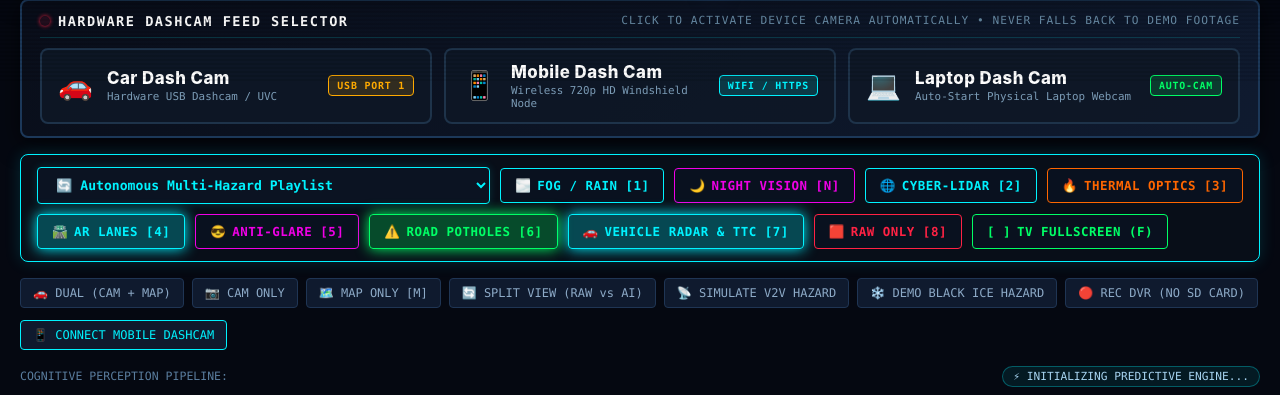
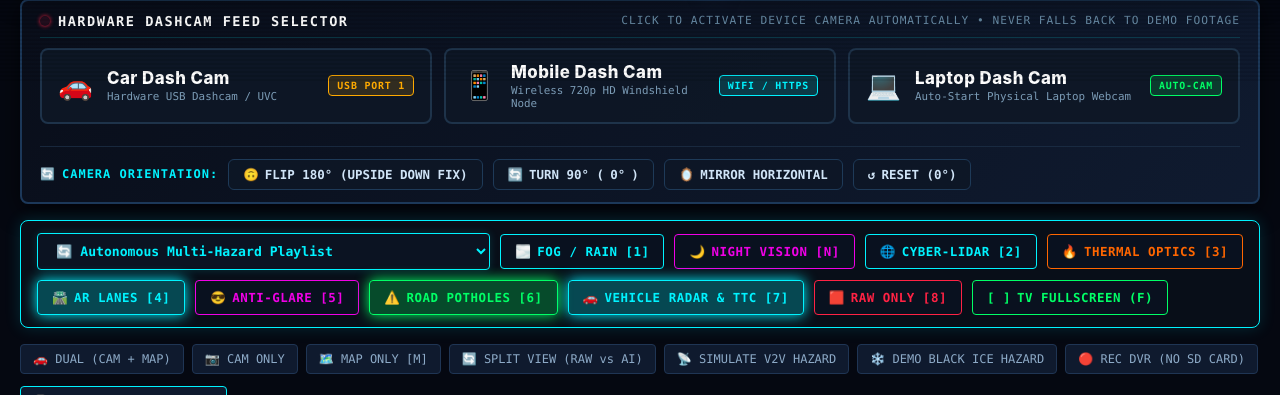
Before and after one commit to ShivaneshV/ClearDrive-AI, a Flask app: template templates/index.html in a window 1280 px wide. Shown: the part 719-1114 px from the top of the page. Run offline with Flask 3, Linux system fonts and the light colour scheme; the template is opened without the code that fills it, so the values that code supplies are empty; parts of the project's set-up code (start-up, migrations or seed data) failed here and were passed over.

Commit message:
feat(camera): Add camera rotation (180 flip, 90 turn, mirror) and optimize frame pipeline for ultra-smooth video

```diff
--- a/app.py
+++ b/app.py
@@ -124,6 +124,8 @@ current_source = 'auto'
 source_changed = False
 split_view_enabled = False
 force_traction_demo = False
+camera_rotation = 0       # 0, 90, 180, 270 degrees
+camera_flip_h = False     # Horizontal mirror flip
 
 # Live Hardware GPS State
 live_gps_lat = 18.5204
@@ -544,6 +546,18 @@ def process_video():
         last_successful_frame_time = time.time()
         start_process = time.time()
 
+        # Hardware/Stream Orientation: Apply Camera Turn (0°, 90°, 180°, 270°) and Mirror Flip
+        rot = camera_rotation
+        if rot == 180:
+            raw_frame = cv2.rotate(raw_frame, cv2.ROTATE_180)
+        elif rot == 90:
+            raw_frame = cv2.rotate(raw_frame, cv2.ROTATE_90_CLOCKWISE)
+        elif rot == 270:
+            raw_frame = cv2.rotate(raw_frame, cv2.ROTATE_90_COUNTERCLOCKWISE)
+
+        if camera_flip_h:
+            raw_frame = cv2.flip(raw_frame, 1)
+
         if raw_frame.shape[1] == 640 and raw_frame.shape[0] == 360:
             frame = raw_frame
         else:
@@ -610,6 +624,8 @@ def process_video():
                 "features": active_features_dict,
                 "source": src,
                 "split_view": is_split,
+                "camera_rotation": camera_rotation,
+                "camera_flip_h": camera_flip_h,
                 "local_ip": get_local_ip()
             }
             current_frame = dashboard_frame
@@ -624,7 +640,7 @@ def process_video():
 
 
 def generate_frames():
-    """Generator yielding multipart JPEG frames."""
+    """Generator yielding ultra-low-latency multipart JPEG frames."""
     global current_frame, frame_seq_id
     last_seq = -1
 
@@ -632,7 +648,7 @@ def generate_frames():
     warmup_img = np.zeros((360, 640, 3), dtype=np.uint8)
     cv2.putText(warmup_img, "CLEAR-DRIVE AI // CONNECTING CAMERA FEED...", (35, 180),
                 cv2.FONT_HERSHEY_SIMPLEX, 0.65, (0, 243, 255), 2, cv2.LINE_AA)
-    ret_w, buf_w = cv2.imencode('.jpg', warmup_img, [int(cv2.IMWRITE_JPEG_QUALITY), 70])
+    ret_w, buf_w = cv2.imencode('.jpg', warmup_img, [int(cv2.IMWRITE_JPEG_QUALITY), 65])
     if ret_w:
         yield (b'--frame\r\n'
                b'Content-Type: image/jpeg\r\n\r\n' + buf_w.tobytes() + b'\r\n')
@@ -640,18 +656,19 @@ def generate_frames():
     while True:
         with lock:
             if current_frame is None or frame_seq_id == last_seq:
-                sleep_time = 0.01
+                sleep_time = 0.003
                 frame_to_stream = None
             else:
                 last_seq = frame_seq_id
-                frame_to_stream = current_frame.copy()
+                frame_to_stream = current_frame
                 sleep_time = 0.0
 
         if frame_to_stream is None:
             time.sleep(sleep_time)
             continue
 
-        ret, buffer = cv2.imencode('.jpg', frame_to_stream, [int(cv2.IMWRITE_JPEG_QUALITY), 80])
+        # Fast JPEG encoding @ 68 quality (ultra-low latency, crisp edges, ~30KB payload for zero buffering)
+        ret, buffer = cv2.imencode('.jpg', frame_to_stream, [int(cv2.IMWRITE_JPEG_QUALITY), 68])
         if not ret:
             continue
 
@@ -803,9 +820,21 @@ def update_gps():
 @app.route('/api/settings', methods=['POST'])
 def update_settings():
     """Interactive control endpoint supporting independent multi-feature toggles and settings."""
-    global current_mode, current_features, current_source, source_changed, force_traction_demo, split_view_enabled
+    global current_mode, current_features, current_source, source_changed, force_traction_demo, split_view_enabled, camera_rotation, camera_flip_h
     data = request.get_json() or {}
     with lock:
+        # 0. Camera Turn / Orientation (0°, 90°, 180°, 270°) and Mirror Flip
+        if 'rotation' in data and data['rotation'] is not None:
+            try: camera_rotation = int(data['rotation']) % 360
+            except Exception: pass
+        elif 'toggle_rotation' in data or 'rotate' in data:
+            camera_rotation = (camera_rotation + 90) % 360
+
+        if 'flip_h' in data and data['flip_h'] is not None:
+            camera_flip_h = bool(data['flip_h'])
+        elif 'toggle_flip_h' in data:
+            camera_flip_h = not camera_flip_h
+
         # 1. Independent Feature Toggle (e.g. toggle_feature: 'fog')
         if 'toggle_feature' in data and data['toggle_feature']:
             feat = str(data['toggle_feature']).lower().strip()
@@ -862,7 +891,9 @@ def update_settings():
         "features": current_features,
         "source": current_source,
         "traction_demo": force_traction_demo,
-        "split_view": split_view_enabled
+        "split_view": split_view_enabled,
+        "camera_rotation": camera_rotation,
+        "camera_flip_h": camera_flip_h
     })
 
 
--- a/templates/index.html
+++ b/templates/index.html
@@ -839,6 +839,57 @@
             border-color: #00ff66 !important;
             background: linear-gradient(135deg, rgba(0, 255, 102, 0.18), rgba(9, 38, 22, 0.92)) !important;
             box-shadow: 0 0 24px rgba(0, 255, 102, 0.45) !important;
+        }
+
+        .camera-turn-strip {
+            display: flex;
+            align-items: center;
+            gap: 10px;
+            margin-top: 12px;
+            padding-top: 12px;
+            border-top: 1px solid rgba(30, 51, 74, 0.7);
+            flex-wrap: wrap;
+        }
+
+        .turn-strip-label {
+            font-family: var(--font-mono);
+            font-size: 0.75rem;
+            font-weight: 800;
+            letter-spacing: 1px;
+            color: var(--cyan-neon);
+            display: flex;
+            align-items: center;
+            gap: 6px;
+        }
+
+        .turn-btn {
+            background: rgba(14, 23, 38, 0.85);
+            border: 1px solid #1e3a58;
+            border-radius: 6px;
+            padding: 7px 14px;
+            font-family: var(--font-mono);
+            font-size: 0.78rem;
+            font-weight: 700;
+            color: #d0e4f7;
+            cursor: pointer;
+            display: inline-flex;
+            align-items: center;
+            gap: 6px;
+            transition: all 0.2s ease;
+        }
+
+        .turn-btn:hover {
+            border-color: #ff9900;
+            background: rgba(30, 45, 70, 0.95);
+            color: #fff;
+            box-shadow: 0 0 12px rgba(255, 153, 0, 0.35);
+        }
+
+        .turn-btn.turn-active {
+            border-color: #ffaa00 !important;
+            background: rgba(255, 170, 0, 0.22) !important;
+            color: #ffea00 !important;
+            box-shadow: 0 0 15px rgba(255, 170, 0, 0.5) !important;
         }
 
         .dashcam-btn-icon {
@@ -1137,6 +1188,23 @@
                     <span class="dashcam-pill pill-laptop">AUTO-CAM</span>
                 </button>
             </div>
+
+            <!-- CAMERA TURN / ORIENTATION CONTROLS -->
+            <div class="camera-turn-strip">
+                <span class="turn-strip-label"><span>🔄</span> CAMERA ORIENTATION:</span>
+                <button class="turn-btn" id="btn-turn-180" onclick="toggle180()" title="Flip Upside Down / Inverted (Solves ceiling/dash-mounted inverted cameras)">
+                    <span>🙃</span> FLIP 180° (UPSIDE DOWN FIX)
+                </button>
+                <button class="turn-btn" id="btn-turn-90" onclick="cycleRotation()" title="Turn 90° Clockwise">
+                    <span>🔄</span> TURN 90° (<span id="rotationAngleLabel">0°</span>)
+                </button>
+                <button class="turn-btn" id="btn-turn-mirror" onclick="toggleMirror()" title="Mirror Horizontal Selfie">
+                    <span>🪞</span> MIRROR HORIZONTAL
+                </button>
+                <button class="turn-btn" id="btn-turn-reset" onclick="resetOrientation()" title="Reset to standard 0°">
+                    <span>↺</span> RESET (0°)
+                </button>
+            </div>
         </div>
 
         <!-- EXACT BUTTON MATRIX FROM USER'S SCREENSHOT (media_1789220343574.png) -->
@@ -1514,6 +1582,56 @@
             }
         }
 
+        // ------------------ CAMERA ORIENTATION & SMOOTH STREAMING ------------------
+        let currentCamRotation = 0;
+        let currentCamMirror = false;
+
+        function toggle180() {
+            currentCamRotation = (currentCamRotation === 180) ? 0 : 180;
+            applyCameraOrientation();
+        }
+
+        function cycleRotation() {
+            currentCamRotation = (currentCamRotation + 90) % 360;
+            applyCameraOrientation();
+        }
+
+        function toggleMirror() {
+            currentCamMirror = !currentCamMirror;
+            applyCameraOrientation();
+        }
+
+        function resetOrientation() {
+            currentCamRotation = 0;
+            currentCamMirror = false;
+            applyCameraOrientation();
+        }
+
+        function applyCameraOrientation() {
+            const angleLbl = document.getElementById('rotationAngleLabel');
+            if (angleLbl) angleLbl.textContent = currentCamRotation + '°';
+
+            const btn180 = document.getElementById('btn-turn-180');
+            if (btn180) {
+                if (currentCamRotation === 180) btn180.classList.add('turn-active');
+                else btn180.classList.remove('turn-active');
+            }
+
+            const btnMirror = document.getElementById('btn-turn-mirror');
+            if (btnMirror) {
+                if (currentCamMirror) btnMirror.classList.add('turn-active');
+                else btnMirror.classList.remove('turn-active');
+            }
+
+            addTerminalLog('CAMERA', `Camera orientation: ${currentCamRotation}° ${currentCamMirror ? '[MIRROR]' : ''}`);
+
+            fetch('/api/settings', {
+                method: 'POST',
+                headers: { 'Content-Type': 'application/json' },
+                body: JSON.stringify({ rotation: currentCamRotation, flip_h: currentCamMirror })
+            }).catch(e => {});
+        }
+
         function transmitLaptopFrames() {
             if (!isLaptopStreaming || !laptopVideoElem) return;
 
@@ -1528,6 +1646,7 @@
                 ctx.drawImage(laptopVideoElem, 0, 0, 640, 360);
 
                 isUploadingLaptop = true;
+                // Fast 640x360 @ 0.60 JPEG encode: ultra-lightweight payload (<18KB), zero buffering
                 laptopCanvas.toBlob(blob => {
                     if (!blob || !isLaptopStreaming) {
                         isUploadingLaptop = false;
@@ -1540,15 +1659,12 @@
                         headers: { 'Content-Type': 'image/jpeg' },
                         body: blob
                     })
-                    .then(res => res.json())
                     .catch(e => {})
                     .finally(() => {
                         isUploadingLaptop = false;
-                        setTimeout(() => {
-                            requestAnimationFrame(sendNext);
-                        }, 30);
+                        requestAnimationFrame(sendNext);
                     });
-                }, 'image/jpeg', 0.75);
+                }, 'image/jpeg', 0.60);
             }
 
             requestAnimationFrame(sendNext);
```
Also changed, not shown: engine.py (+3 -4 lines), templates/camera.html (+35 -5 lines).
